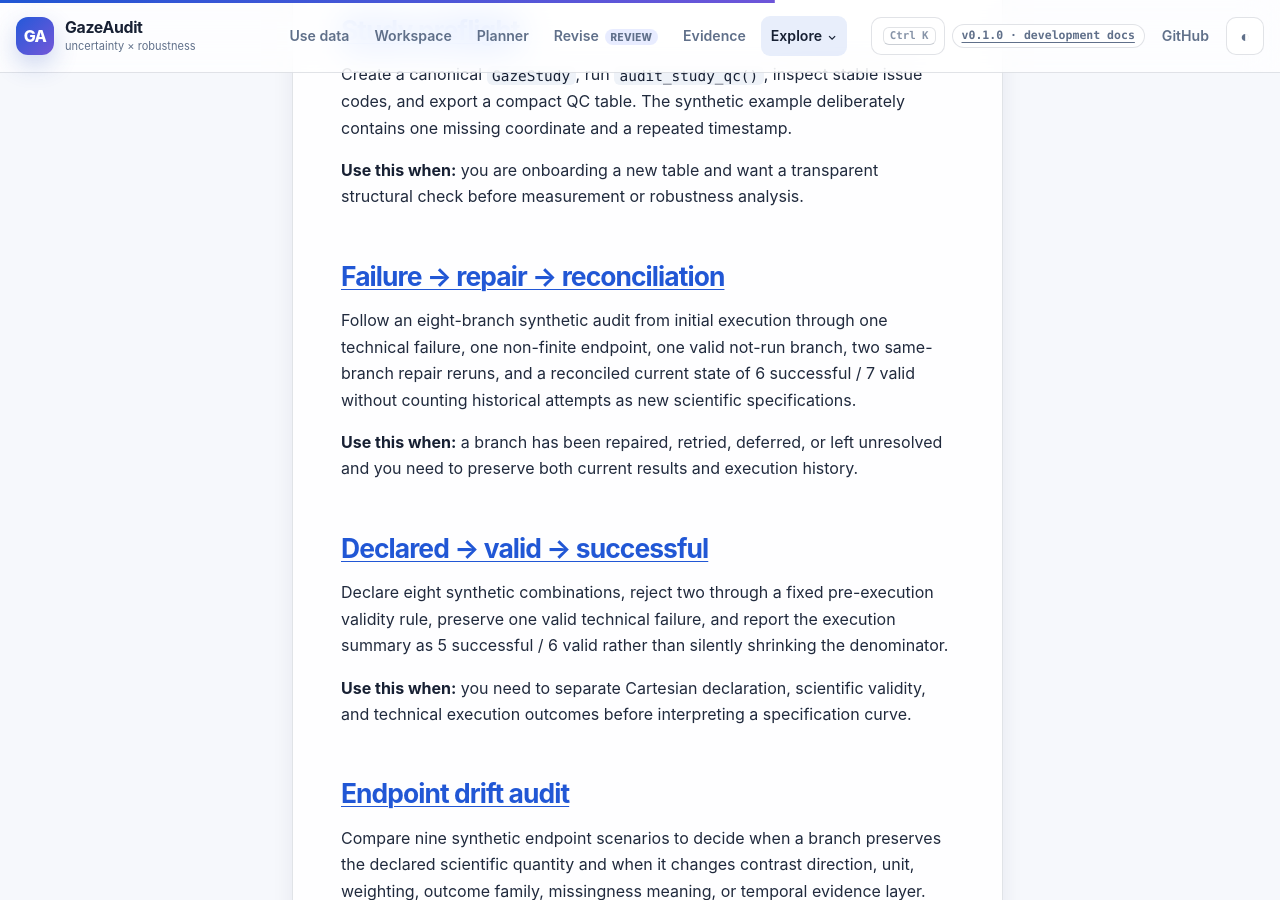
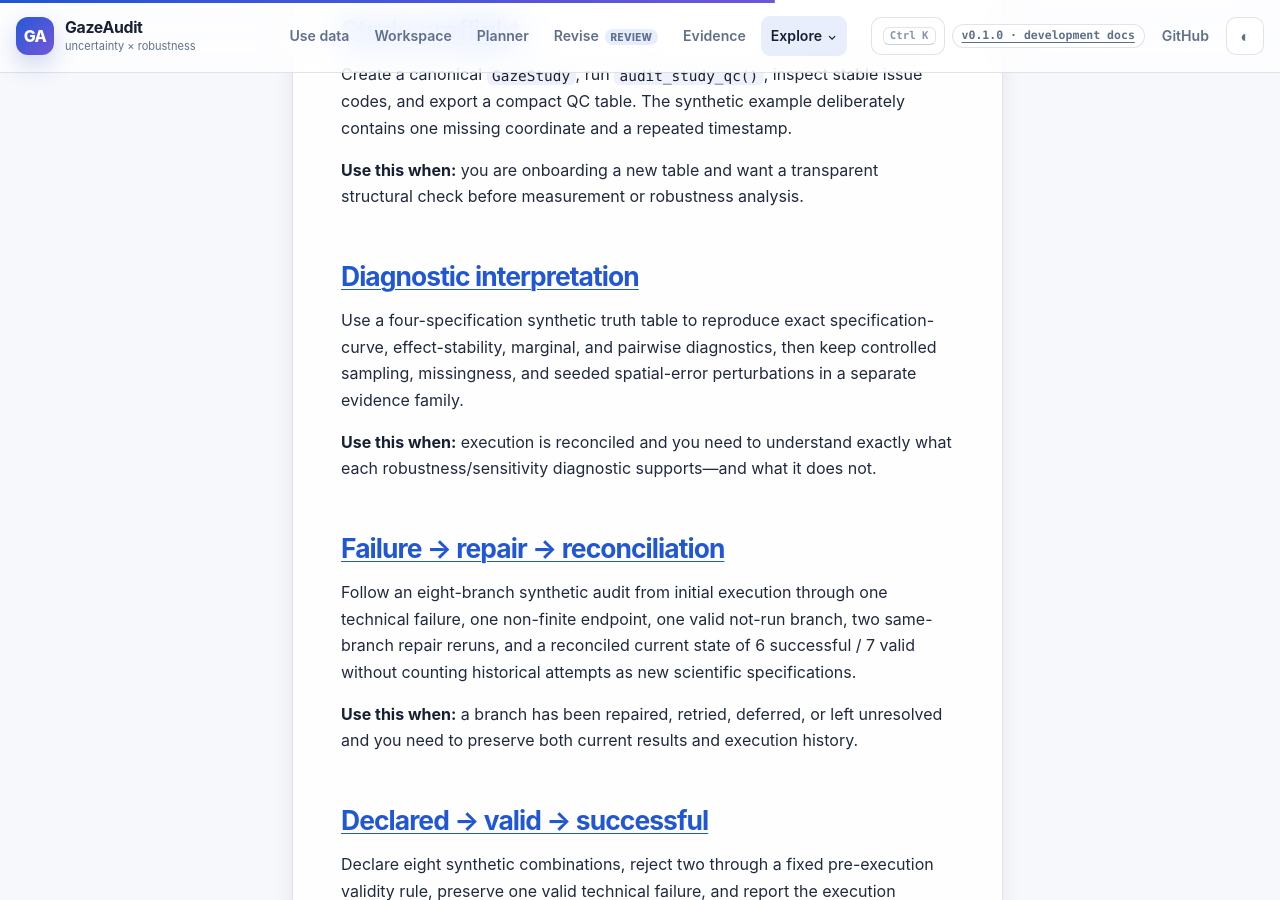
Before and after one commit to stefanosbalaskas/GazeAudit, a Jekyll site: the page built from docs/examples/index.md, in a window 1280 px wide and 900 px high, scrolled down 10289 px. Built offline with Jekyll 4.4.1, drawn with Linux system fonts in a browser that asks for light colours.

Commit message:
docs: add diagnostic interpretation example section

```diff
--- a/docs/examples/index.md
+++ b/docs/examples/index.md
@@ -267,6 +267,12 @@ Create a canonical `GazeStudy`, run `audit_study_qc()`, inspect stable issue cod
 
 **Use this when:** you are onboarding a new table and want a transparent structural check before measurement or robustness analysis.
 
+## [Diagnostic interpretation](diagnostic-interpretation/)
+
+Use a four-specification synthetic truth table to reproduce exact specification-curve, effect-stability, marginal, and pairwise diagnostics, then keep controlled sampling, missingness, and seeded spatial-error perturbations in a separate evidence family.
+
+**Use this when:** execution is reconciled and you need to understand exactly what each robustness/sensitivity diagnostic supports—and what it does not.
+
 ## [Failure → repair → reconciliation](execution-ledger-reconciliation/)
 
 Follow an eight-branch synthetic audit from initial execution through one technical failure, one non-finite endpoint, one valid not-run branch, two same-branch repair reruns, and a reconciled current state of 6 successful / 7 valid without counting historical attempts as new scientific specifications.
```
